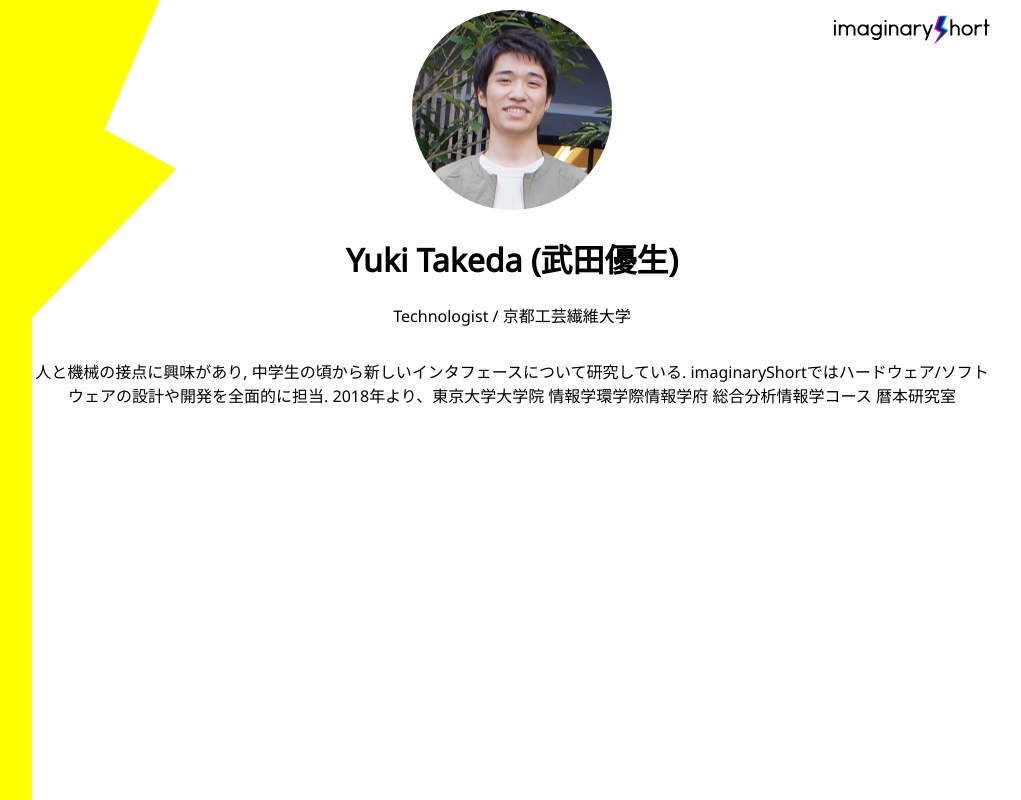
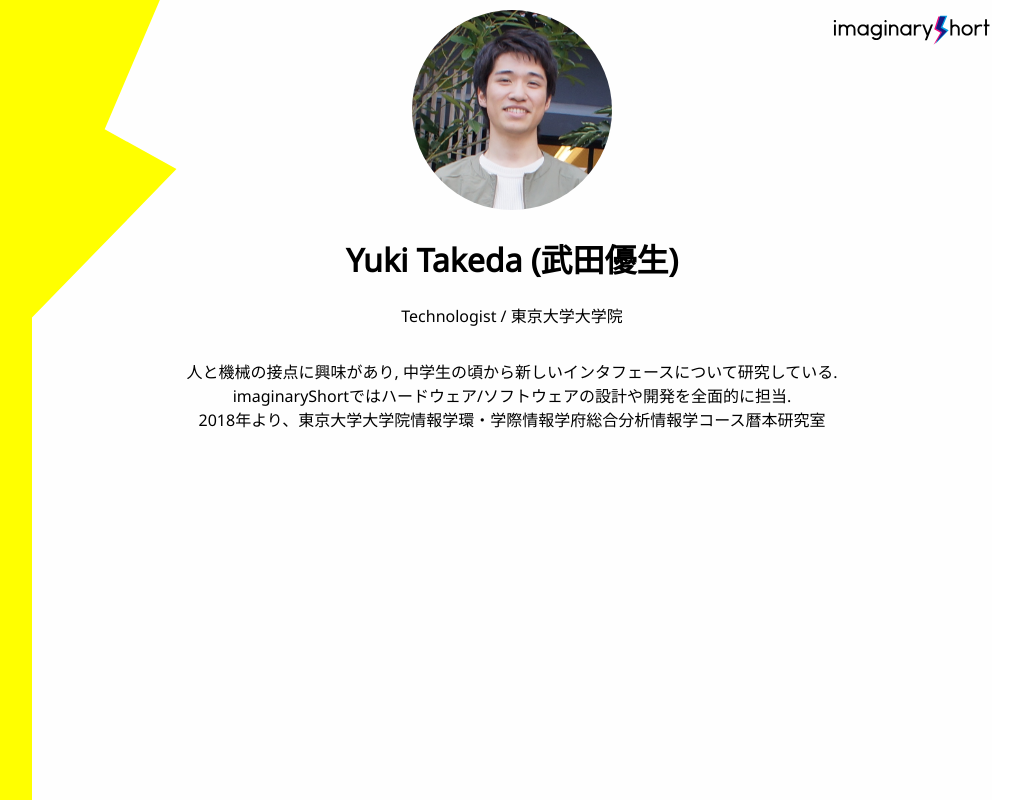
Before and after one commit to imaginaryShort/web, a plain HTML site: page profiles/yuki.html in a window 1280 px wide. Shown: the whole page, without its empty margins (128-1149 px from the left). Drawn offline with Linux system fonts and the light colour scheme.

Commit message:
update yuki's profile

```diff
--- a/profiles/yuki.html
+++ b/profiles/yuki.html
@@ -19,7 +19,7 @@
           <div class="name-and-title">
             <div class="profilepic yuki"></div>
             <h1>Yuki Takeda (武田優生)</h1>
-            <p>Technologist / 京都工芸繊維大学</p>
+            <p>Technologist / 東京大学大学院</p>
           </div>
           <div class="blank">
             <a href="../index.html">
@@ -29,9 +29,9 @@
           </div>
           <div class="bio">
             <p>
-            人と機械の接点に興味があり, 中学生の頃から新しいインタフェースについて研究している.
-            imaginaryShortではハードウェア/ソフトウェアの設計や開発を全面的に担当.
-            2018年より、東京大学大学院 情報学環学際情報学府 総合分析情報学コース 暦本研究室
+            人と機械の接点に興味があり, 中学生の頃から新しいインタフェースについて研究している.<br>
+            imaginaryShortではハードウェア/ソフトウェアの設計や開発を全面的に担当.<br>
+            2018年より、東京大学大学院情報学環・学際情報学府総合分析情報学コース暦本研究室<br>
             </p>
           </div>
         </div>
```
